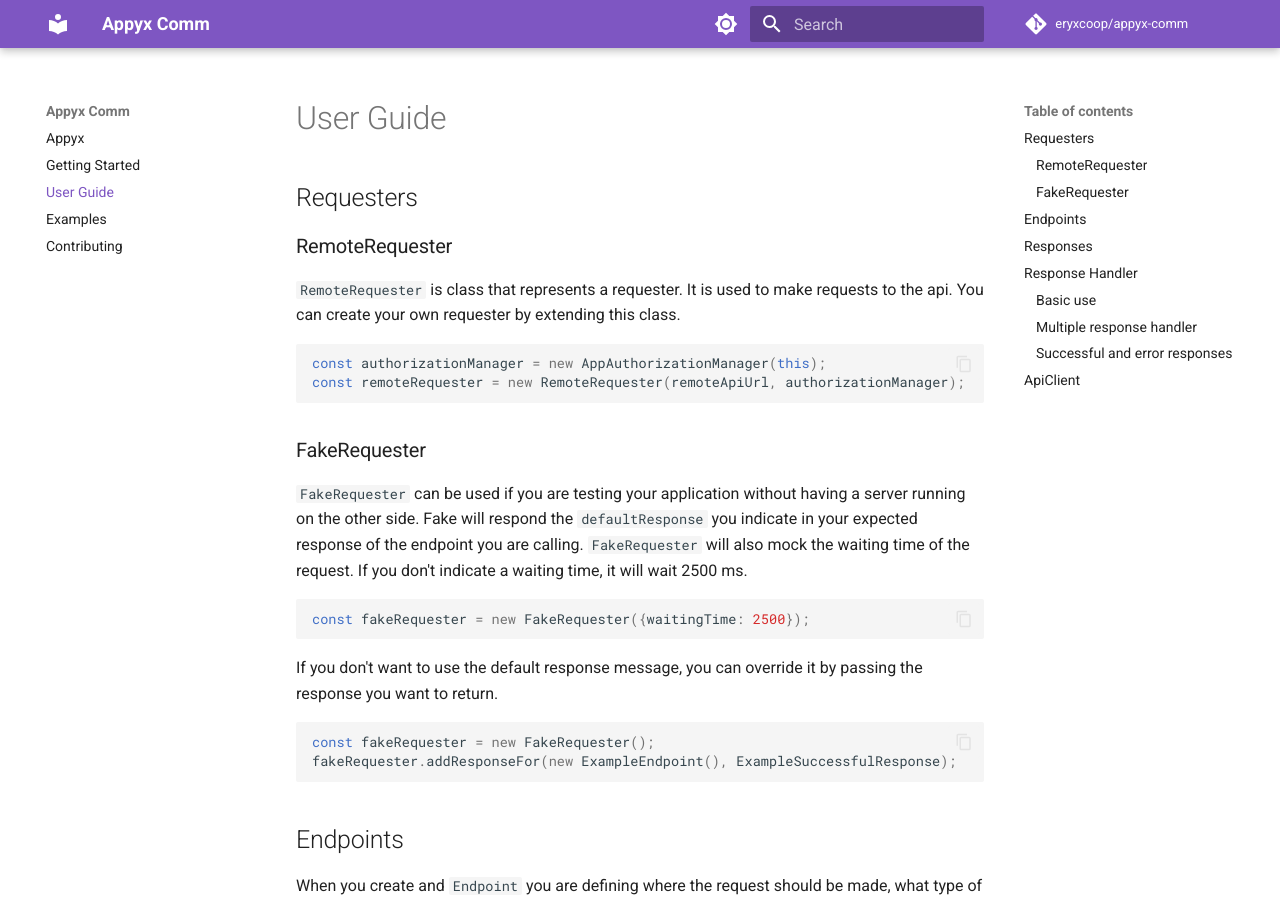
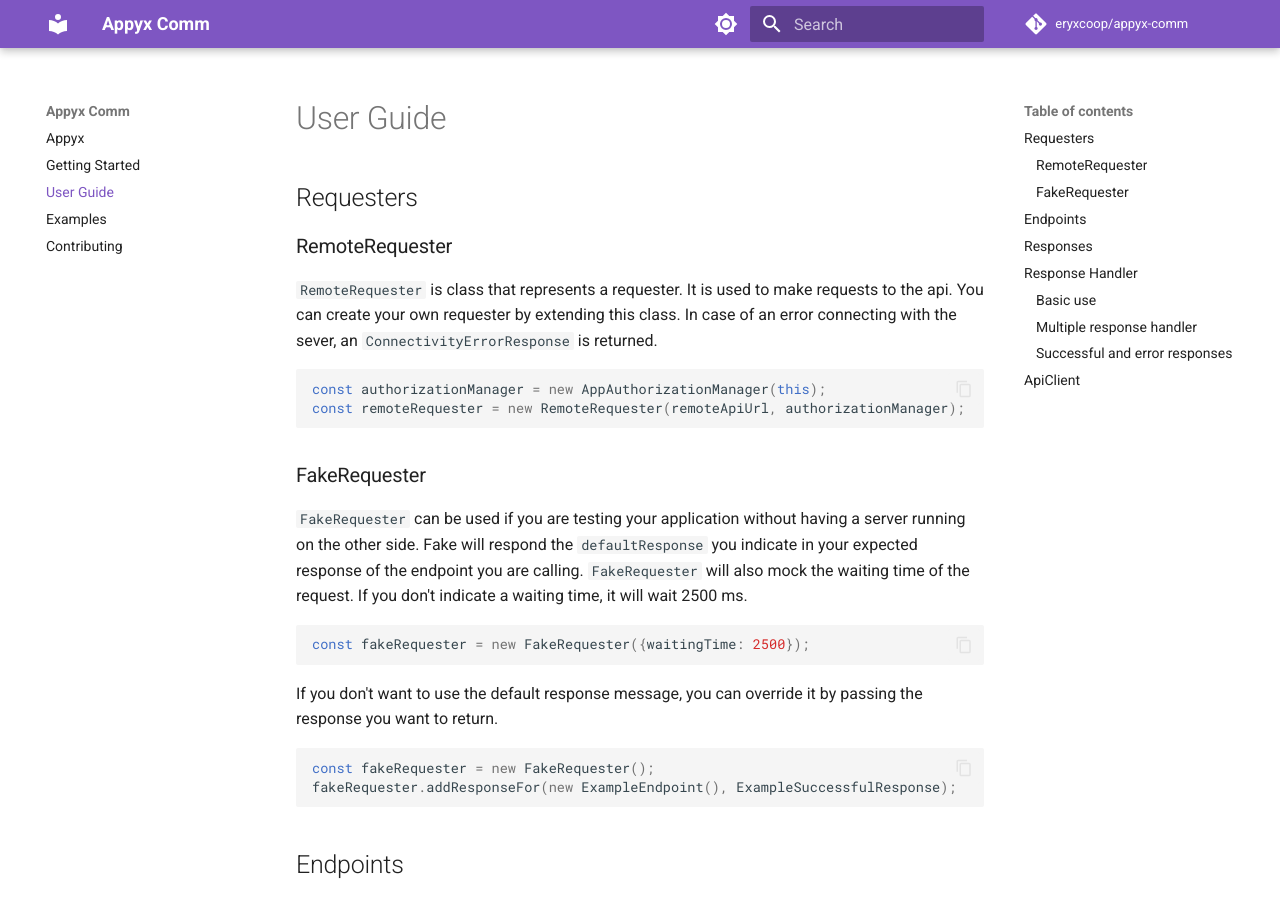
Before and after one commit to eryxcoop/appyx-comm, an MkDocs documentation site: the page built from docs/lib.md, in a window 1280 px wide and 900 px high. Built offline with MkDocs 1.6.1 and Material for MkDocs 9.7.7, drawn with Linux system fonts in a browser that asks for light colours; comment, search, counter and statistics services are not loaded.

Commit message:
Small changes in test and documentation

````diff
--- a/docs/lib.md
+++ b/docs/lib.md
@@ -6,6 +6,7 @@
 
 ``RemoteRequester`` is class that represents a requester. It is used to make requests to the api. You can create your
 own requester by extending this class.
+In case of an error connecting with the sever, an ``ConnectivityErrorResponse`` is returned.
 
 ```js
 const authorizationManager = new AppAuthorizationManager(this);
````
Also changed, not shown: 2 other files.
